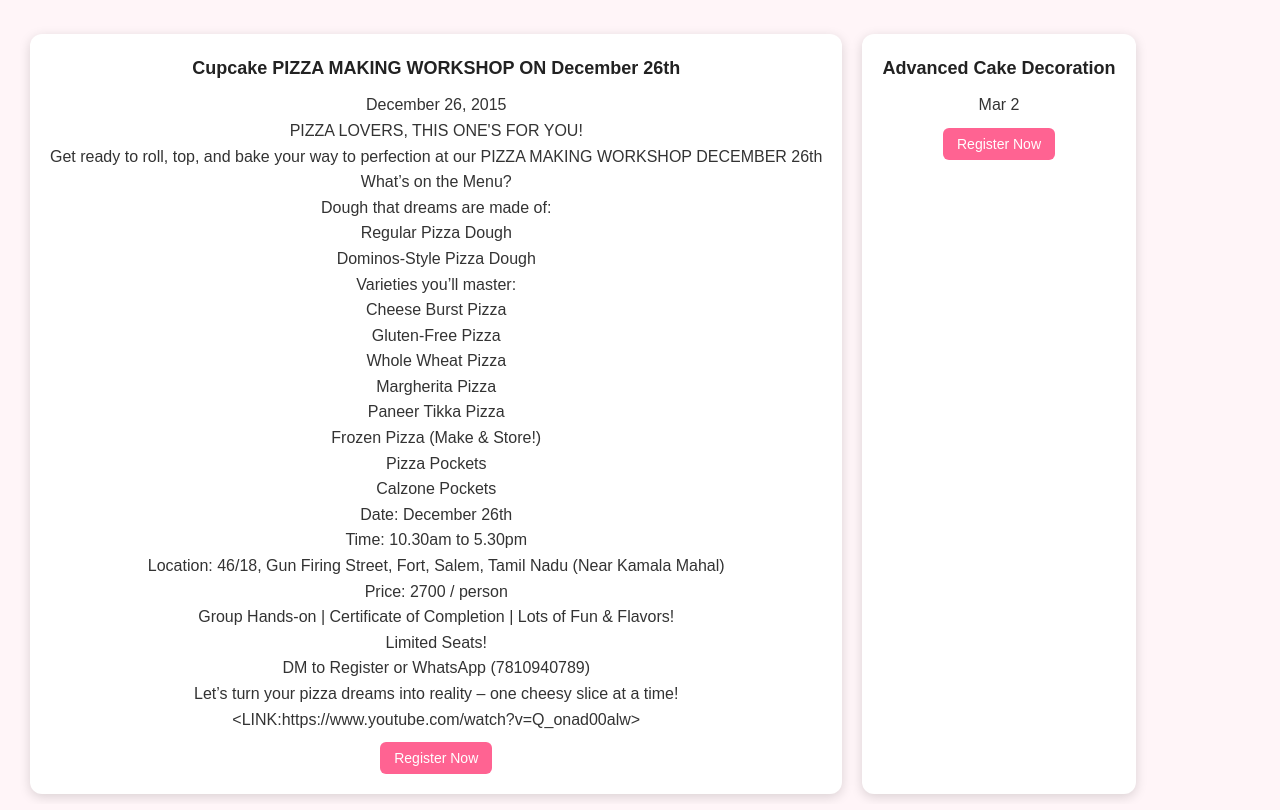
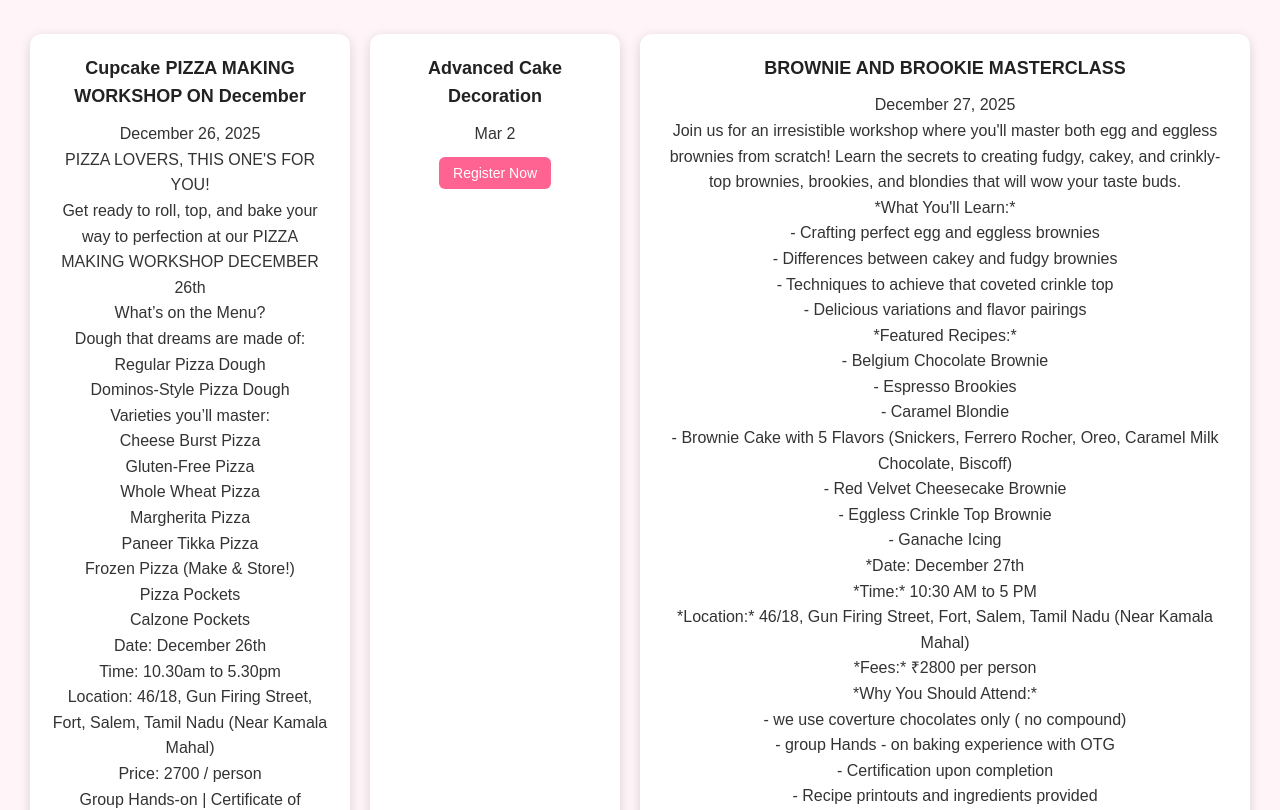
Before and after one commit to salemcookingclass/website, a React (Create React App) app: page / in a window 1280 px wide. Shown: the part 1080-1890 px from the top of the page. Built offline with nearby package versions, Linux system fonts and the light colour scheme.

Commit message:
Updated new class details App.js

```diff
--- a/src/App.js
+++ b/src/App.js
@@ -51,8 +51,8 @@ export default function App() {
 const classes = [
  {
   id: 2,
-  title: "Cupcake PIZZA MAKING WORKSHOP ON December 26th",
-  date: "December 26, 2015",
+  title: "Cupcake PIZZA MAKING WORKSHOP ON December",
+  date: "December 26, 2025",
   details: `PIZZA LOVERS, THIS ONE'S FOR YOU!
 Get ready to roll, top, and bake your way to perfection at our PIZZA MAKING WORKSHOP DECEMBER 26th
 
@@ -90,7 +90,45 @@ Let’s turn your pizza dreams into reality – one cheesy slice at a time!
 
 ,
   { id: 3, title: "Fondant Art Class", date: "Feb 25",details:"", type: "online" },
-  { id: 4, title: "Advanced Cake Decoration", date: "Mar 2", details:"", type: "offline" }
+  { id: 4, title: "Advanced Cake Decoration", date: "Mar 2", details:"", type: "offline" },
+  {
+  id: 5,
+  title: "BROWNIE AND BROOKIE MASTERCLASS",
+  date: "December 27, 2025",
+  details: ` Join us for an irresistible workshop where you'll master both egg and eggless brownies from scratch! Learn the secrets to creating fudgy, cakey, and crinkly-top brownies, brookies, and blondies that will wow your taste buds.
+*What You'll Learn:*
+- Crafting perfect egg and eggless brownies
+- Differences between cakey and fudgy brownies
+- Techniques to achieve that coveted crinkle top
+- Delicious variations and flavor pairings
+*Featured Recipes:*
+- Belgium Chocolate Brownie
+- Espresso Brookies
+- Caramel Blondie
+- Brownie Cake with 5 Flavors (Snickers, Ferrero Rocher, Oreo, Caramel Milk Chocolate, Biscoff)
+- Red Velvet Cheesecake Brownie
+- Eggless Crinkle Top Brownie
+- Ganache Icing
+*Date: December 27th
+*Time:* 10:30 AM to 5 PM
+*Location:* 46/18, Gun Firing Street, Fort, Salem, Tamil Nadu (Near Kamala Mahal)
+*Fees:* ₹2800 per person
+*Why You Should Attend:*
+- we use coverture chocolates only ( no compound)
+-  group Hands - on  baking experience with OTG
+- Certification upon completion
+- Recipe printouts and ingredients provided
+- Take home your creations (please bring containers!)
+*Spaces are limited*—secure your spot today and immerse yourself in the art of baking delightful treats!
+📲 *For Registration:* WhatsApp or SMS to 07810940789
+*Bake, Create, and Enjoy the Magic of Brownies and More
+
+<LINK:https://www.youtube.com/watch?v=Q_onad00alw>`,
+  type: "offline"
+}
+
+,
+
 ];
 
 
```
